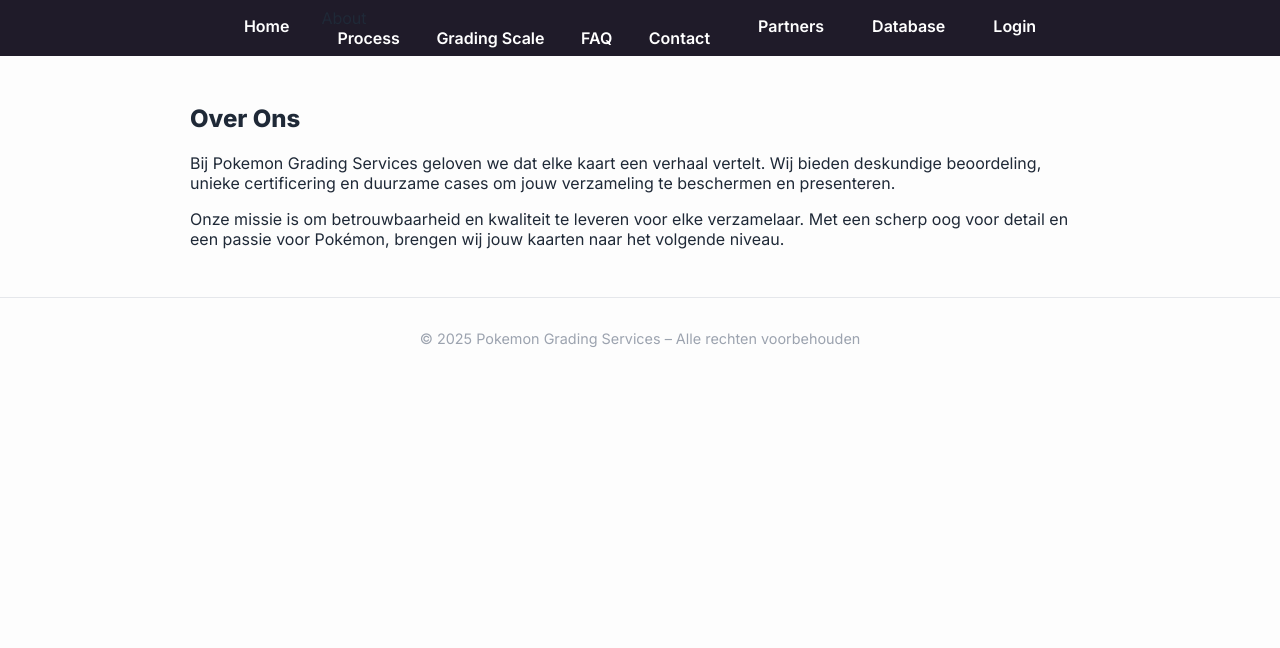
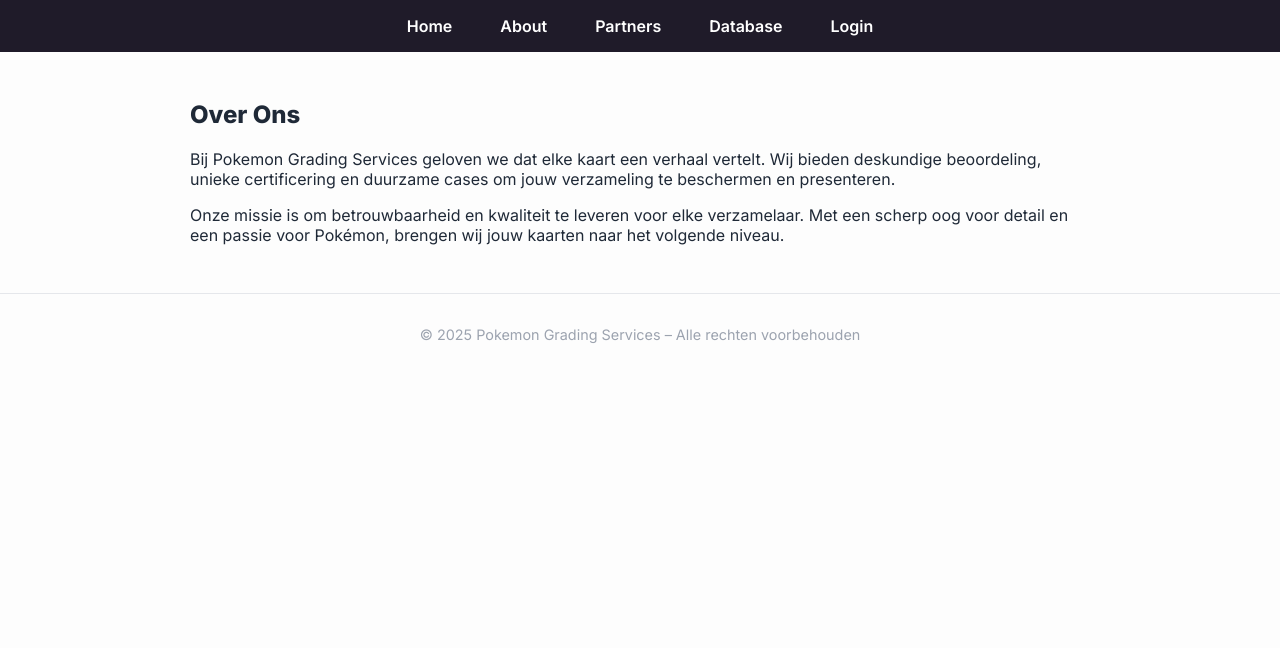
Before and after one commit to TheSpinn/pgsgrading, a plain HTML site: page about.html in a window 1280 px wide. Shown: the part 152-800 px from the top of the page. Drawn offline with Linux system fonts and the light colour scheme.

Commit message:
Update about.html

```diff
--- a/about.html
+++ b/about.html
@@ -24,19 +24,11 @@
     </div>
   </div>
   <nav class="nav-menu">
- <a href="index.html">Home</a>
-<div class="dropdown">
-  <span class="dropdown-btn">About</span>
-  <div class="dropdown-content">
-    <a href="process.html">Process</a>
-    <a href="scale.html">Grading Scale</a>
-    <a href="faq.html">FAQ</a>
-    <a href="contact.html">Contact</a>
-  </div>
-</div>
-<a href="partners.html">Partners</a>
-<a href="database.html">Database</a>
-<a href="/admin">Login</a>
+    <a href="index.html">Home</a>
+    <a href="about.html">About</a>
+    <a href="partners.html">Partners</a>
+    <a href="database.html">Database</a>
+    <a href="/admin">Login</a>
   </nav>
   <div class="content">
     <h2>Over Ons</h2>
```
